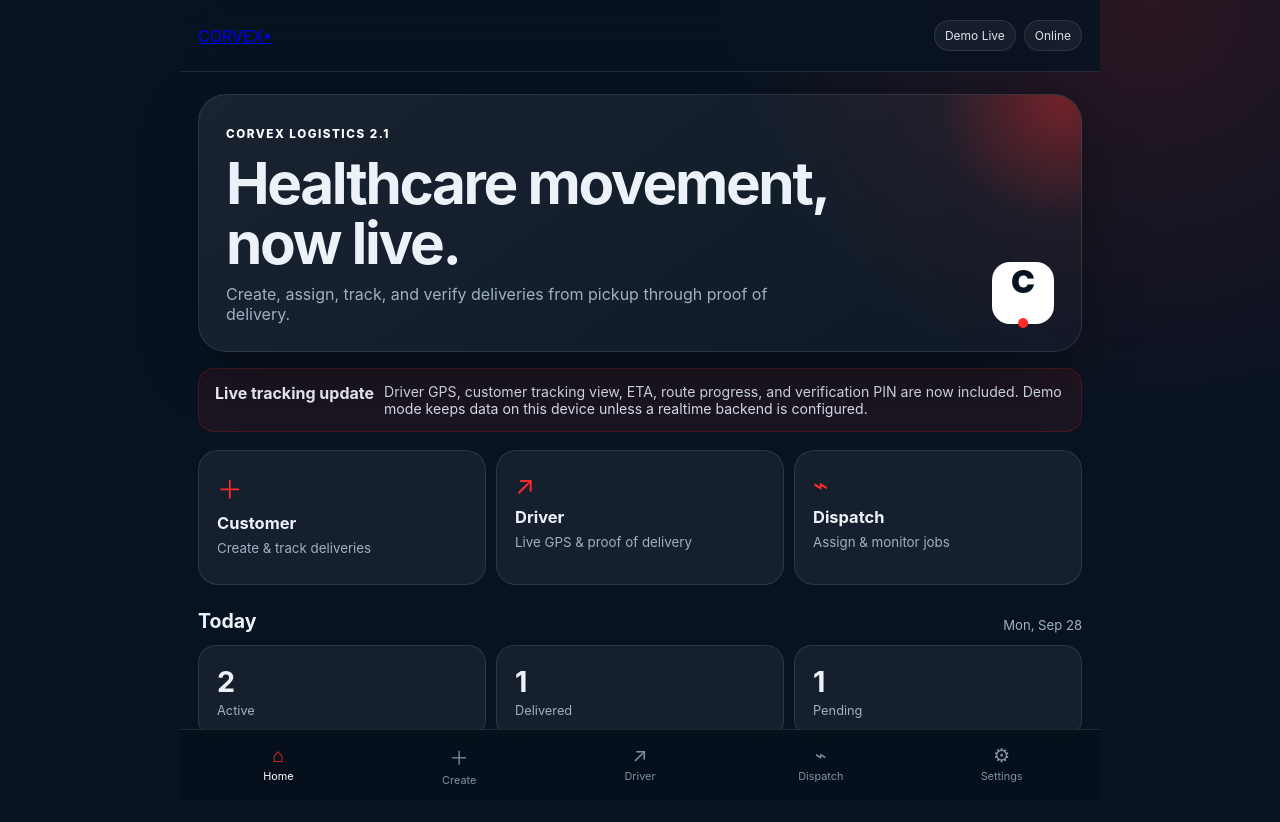
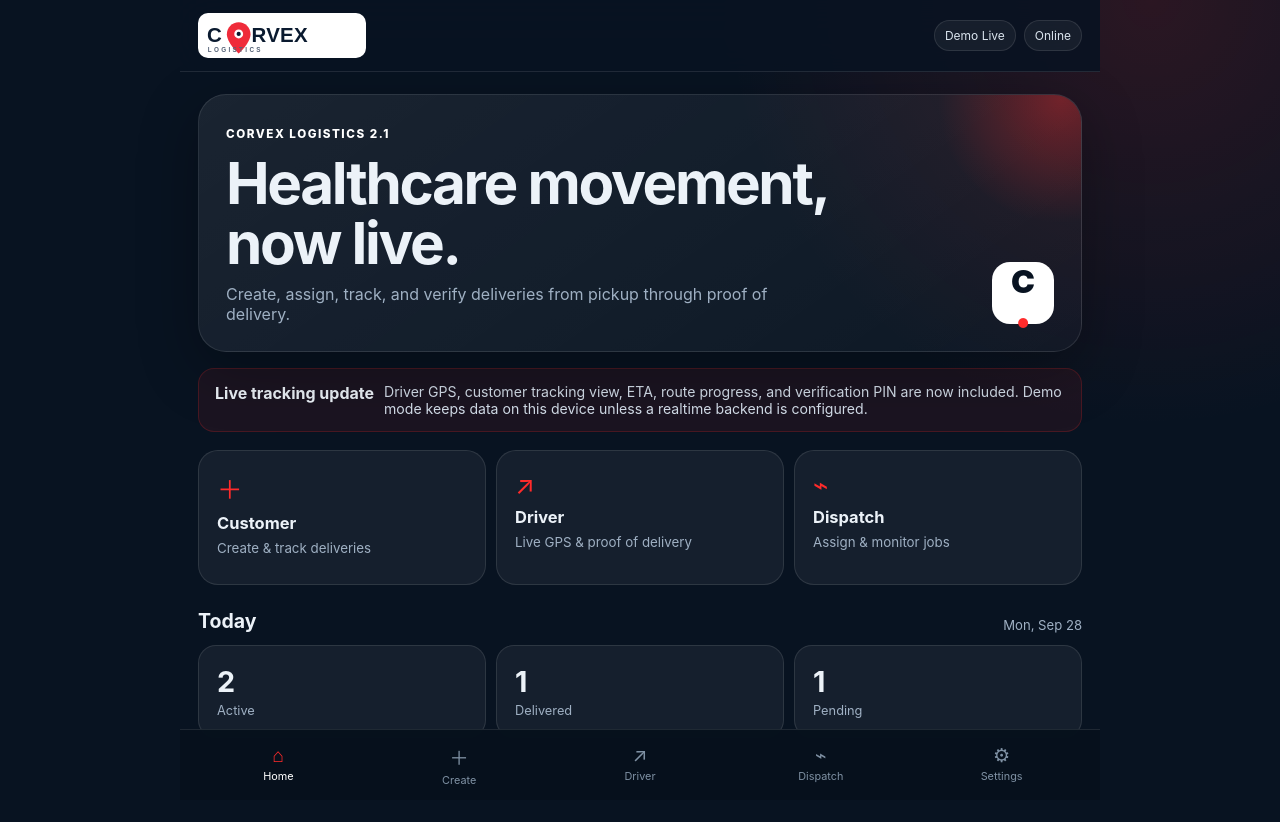
Before and after one commit to dequariusk33-design/corvex-logistics-app2, a website: page www/index.html in a window 1280 px wide. Drawn offline with nearby package versions, Linux system fonts and the light colour scheme.

Commit message:
Update index.html

```diff
--- a/www/index.html
+++ b/www/index.html
@@ -22,7 +22,7 @@
 
     <header class="topbar">
       <a class="brand" href="#home" aria-label="Corvex home">
-        <span class="brand-word">CORVEX<span>•</span></span>
+        <img src="assets/corvex-logo.svg" alt="Corvex Logistics" />
       </a>
 
       <div class="top-actions">
```
